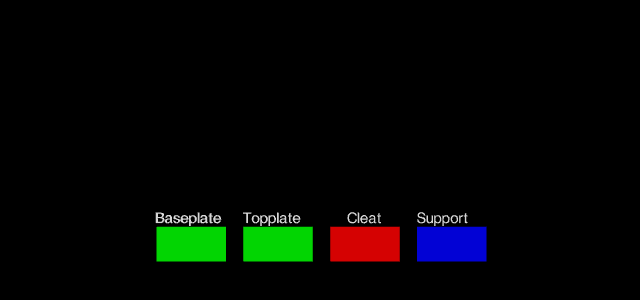
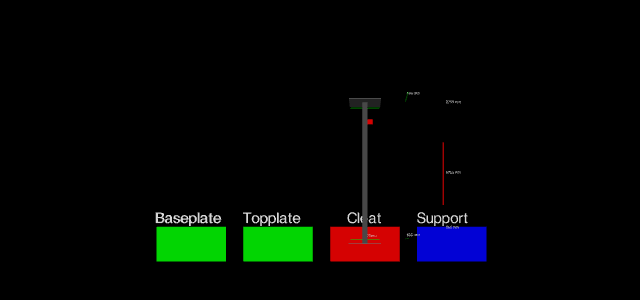
Before and after one commit to hasnat-fabtechsol/steelfabrication, a plain HTML site: page test.html in a window 1280 px wide. Shown: the part 156-456 px from the top of the page, without its empty margins (275-915 px from the left). Drawn offline with nearby package versions, Linux system fonts and the light colour scheme; animation ran at ten frames a second.

Commit message:
cleats added multiple

```diff
--- a/test.html
+++ b/test.html
@@ -1,13 +1,21 @@
 <!DOCTYPE html>
 <html lang="en">
+
 <head>
     <meta charset="UTF-8">
     <meta name="viewport" content="width=device-width, initial-scale=1.0">
     <title>Three.js Steel Industry Configuration</title>
     <style>
-        body { margin: 0; }
-        canvas { display: block; }
-        #distanceLabel1, #distanceLabel2 {
+        body {
+            margin: 0;
+        }
+
+        canvas {
+            display: block;
+        }
+
+        #distanceLabel1,
+        #distanceLabel2 {
             position: absolute;
             color: white;
             background-color: black;
@@ -29,6 +37,7 @@
     }
     </script>
 </head>
+
 <body>
     <div id="distanceLabel1"><span id="distanceValue1"></span></div>
     <div id="distanceLabel2"><span id="distanceValue2"></span></div>
@@ -301,14 +310,27 @@
                 }
             }
 
-        function createCleat() {
-            if (createdUprightBox && !createdCleat) {
-                const cleatGeometry = new THREE.BoxGeometry(0.012, 0.1, 0.1); // Adjusted to meters
+            function createCleat(direction = "left") {
+                if (createdUprightBox ) {
+
+                    let x = createdUprightBox.position.x + 0.1,
+                        y = (createdUprightBox.position.y + (createdUprightBox.scale.y)),
+                        z = createdUprightBox.position.z
+
+
+                    // const boxGeometry = new THREE.BoxGeometry(0.012, 0.1, 0.1); // Adjusted to meters
+                    // const cleatGeometry = new THREE.BoxGeometry(0.6, 0.012, 0.6); // Adjusted to meters
+                    // 0.1, 2.7, 0.1
+                    const cleatGeometry = new THREE.BoxGeometry(0.1, 0.1, 0.01); // Adjusted to meters
                     const cleatMaterial = new THREE.MeshStandardMaterial({ color: 0xff0000 });
                     const cleat = new THREE.Mesh(cleatGeometry, cleatMaterial);
 
                     // Position the cleat on the x-facing face of the upright box
-                cleat.position.set(createdUprightBox.position.x + 0.056, createdUprightBox.position.y + (createdUprightBox.scale.y * 1.35), createdUprightBox.position.z); // Center the cleat and adjust height
+                    // cleat.position.set(0, 0.006, 0); // Center the box at the origin and adjust height
+
+                    cleat.position.set(x,
+                        y,
+                        -0.05); // Center the cleat and adjust height
                     scene.add(cleat);
                     createdCleat = cleat; // Store the reference to the created cleat
 
@@ -330,8 +352,14 @@
                             const maxY = createdUprightBox.position.y + (createdUprightBox.scale.y * 2.7);
 
                             event.object.position.y = THREE.MathUtils.clamp(event.object.position.y, minY, maxY);
-                        event.object.position.x = createdUprightBox.position.x + 0.056; // Lock movement to the x face of the upright box
-                        event.object.position.z = createdUprightBox.position.z; // Lock movement to the x face of the upright box
+                            event.object.position.x = x; // Lock movement to the x face of the upright box
+
+                            const zPositions = [-0.05, 0, 0.05];
+        event.object.position.z = zPositions.reduce((prev, curr) =>
+            (Math.abs(curr - event.object.position.z) < Math.abs(prev - event.object.position.z) ? curr : prev));
+
+                            // event.object.position.z = THREE.MathUtils.clamp(event.object.position.z, -0.05, 0.05); // Lock movement to the x face of the upright box
+                            // event.object.position.z = z; // Lock movement to the x face of the upright box
                         }
                     });
                 } else {
@@ -479,7 +507,7 @@
             let createdBox = null;
             let createdUprightBox = null;
             let createdCleat = null;
-        let createdBoxTop=null
+            let createdBoxTop = null
             let dragControls, cleatDragControls;
             let distanceLine1, distanceLine2;
             const distanceLabel1 = document.getElementById('distanceLabel1');
@@ -504,6 +532,13 @@
                 camera.updateProjectionMatrix();
                 renderer.setSize(window.innerWidth, window.innerHeight);
             });
+
+
+
+
+
+
+
 
             // Create buttons
             const buttonGeometry = new THREE.PlaneGeometry(2, 1);
@@ -538,7 +573,21 @@
             create3DText('Topplate', 0.3, 0.05, new THREE.Vector3(-3.5, 0.6, -5));
             create3DText('Support', 0.3, 0.05, new THREE.Vector3(1.5, 0.6, -5));
             create3DText('Cleat', 0.3, 0.05, new THREE.Vector3(-0.5, 0.6, -5));
+
+
+
+
+
+
+            // mock add
+
+
+            createBox()
+            createUprightBox()
+            createBoxTop()
+            createCleat()
         });
     </script>
 </body>
+
 </html>
```
Lines whose indentation alone changed are shown as unchanged.
